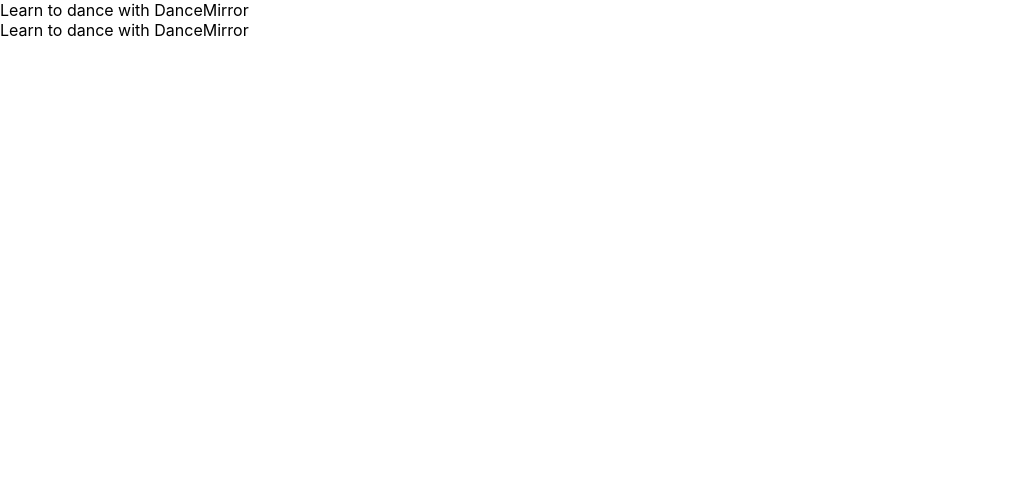
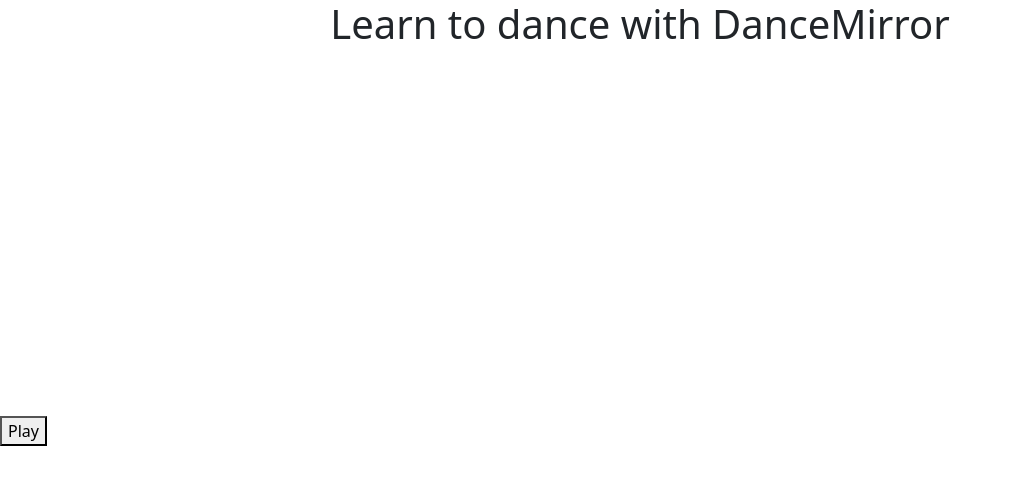
Before and after one commit to pragnya17/DanceMirror, a React (Create React App) app in the folder dance-mirror/: page / in a window 1280 px wide. Shown: the top 484 px of the page, without its empty margins (0-1012 px from the left). Built offline with nearby package versions, Linux system fonts and the light colour scheme.

Commit message:
Add mirroring and play/pause button

```diff
--- a/dance-mirror/package.json
+++ b/dance-mirror/package.json
@@ -6,11 +6,14 @@
     "@testing-library/jest-dom": "^5.16.1",
     "@testing-library/react": "^12.1.2",
     "@testing-library/user-event": "^13.5.0",
+    "bootstrap": "^5.1.3",
     "react": "^17.0.2",
     "react-bootstrap": "^2.0.4",
     "react-dom": "^17.0.2",
+    "react-icons": "^4.1.0",
+    "react-player": "^2.9.0",
     "react-router-dom": "^6.2.1",
-    "react-scripts": "5.0.0",
+    "react-scripts": "^4.0.0",
     "sass": "^1.45.1",
     "web-vitals": "^2.1.2"
   },
--- a/dance-mirror/src/components/Main/Header/Header.tsx
+++ b/dance-mirror/src/components/Main/Header/Header.tsx
@@ -1,5 +1,5 @@
 import React from 'react';
-// import {Row, Col} from 'react-bootstrap';
+import {Row, Col, Container} from 'react-bootstrap';
 // import {isMobile} from 'react-device-detect';
 
 interface Props {
@@ -9,7 +9,13 @@
 function Header(props: Props) {
   return (
     <div id={props.id}>
-        Learn to dance with DanceMirror
+      <Container>
+        <Row className="justify-content-md-center">
+          <Col md="auto">
+            <h1>Learn to dance with DanceMirror</h1>
+          </Col>
+        </Row>
+      </Container>
     </div>
   );
 }
--- a/dance-mirror/src/components/Main/Main.tsx
+++ b/dance-mirror/src/components/Main/Main.tsx
@@ -1,13 +1,13 @@
 import React from 'react';
 import Header from './Header/Header';
-import Video from './Video/Video';
+import MediaComponent from './Video/Video';
 
 function Main() {
   return (
     <div>
       <div className="overflow-hidden">
         <Header id="header"/>
-        <Video id="video"/>
+        <MediaComponent/>
       </div>
     </div>
   );
--- a/dance-mirror/src/components/Main/Video/Video.tsx
+++ b/dance-mirror/src/components/Main/Video/Video.tsx
@@ -1,17 +1,62 @@
-import React from 'react';
-// import {Row, Col} from 'react-bootstrap';
-// import {isMobile} from 'react-device-detect';
+// import React from 'react';
+// // import {Row, Col} from 'react-bootstrap';
+// // import {isMobile} from 'react-device-detect';
+// import { ReactVideo } from "reactjs-media";
 
-interface Props {
-  id: string;
+// interface Props {
+//   id: string;
+// }
+
+// function Video(props: Props) {
+//   return (
+//     <div id={props.id}>
+//         <ReactVideo src="https://www.youtube.com/watch?v=waSeaayuZ-k"
+//                 //primaryColor="red"
+//                 // other props
+//         />
+//     </div>
+//   );
+// }
+
+// export default Video;
+
+import React, { Component } from "react";
+import ReactPlayer from "react-player";
+
+
+class MediaComponent extends Component {
+  state = { playing:false }
+
+  handlePlayPause = () => {
+    this.setState({ playing: !this.state.playing })
+  }
+
+  handlePause = () => {
+    console.log('onPause')
+    this.setState({ playing: false })
+  }
+
+  handlePlay = () => {
+    console.log('onPlay')
+    this.setState({ playing: true })
+  }
+
+  render() {
+    const { playing } = this.state
+    return (
+      <><div className="flip">
+        <ReactPlayer
+          url='https://www.youtube.com/embed/E7wJTI-1dvQ'
+          playing={playing}
+          onPlay={this.handlePlay}
+          onPause={this.handlePause} />
+
+
+      </div><button onClick={this.handlePlayPause}>{playing ? 'Pause' : 'Play'}</button></>
+
+    );
+  }
+
 }
 
-function Video(props: Props) {
-  return (
-    <div id={props.id}>
-        Learn to dance with DanceMirror
-    </div>
-  );
-}
-
-export default Video;
+export default MediaComponent;
--- a/dance-mirror/src/index.scss
+++ b/dance-mirror/src/index.scss
@@ -11,3 +11,7 @@
   font-family: source-code-pro, Menlo, Monaco, Consolas, 'Courier New',
     monospace;
 }
+
+.flip{
+  transform: rotateY(180deg);
+}
--- a/dance-mirror/src/index.tsx
+++ b/dance-mirror/src/index.tsx
@@ -1,6 +1,7 @@
 import React from 'react';
 import ReactDOM from 'react-dom';
 import './index.scss';
+import 'bootstrap/dist/css/bootstrap.css';
 import App from './App';
 import reportWebVitals from './reportWebVitals';
 
--- /dev/null
+++ b/dance-mirror/src/react-app-env.d.ts
@@ -0,0 +1 @@
+/// <reference types="react-scripts" />
```
Also changed, not shown: dance-mirror/tsconfig.json (+5 -35 lines), 1 other file (tests, documents, lock files or other folders).
